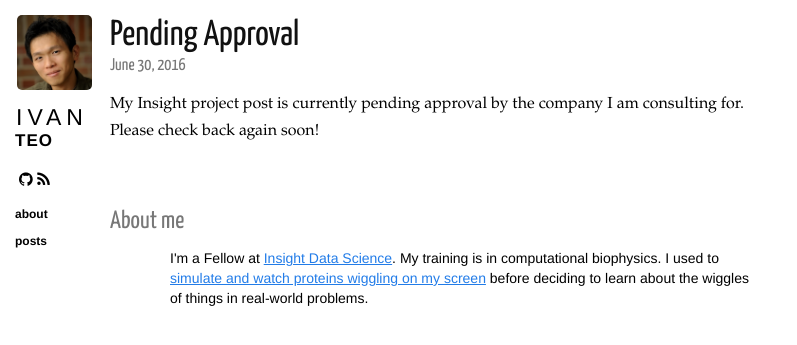
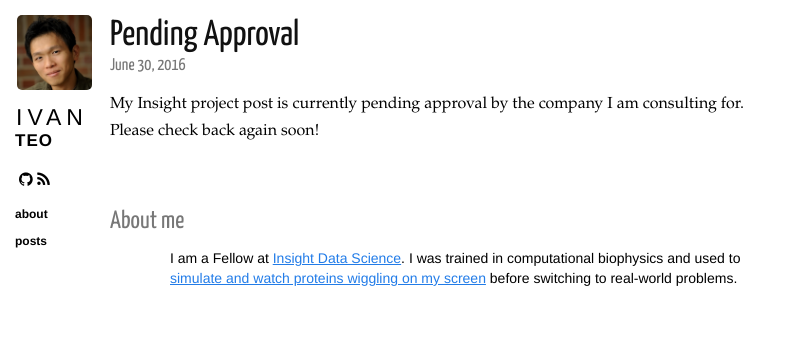
Before and after one commit to ivanteokh/ivanteokh.github.io, a Jekyll site: the page built from _posts/2016-06-22-insight.markdown, in a window 1280 px wide. Shown: the top 345 px of the page, without its empty margins (0-797 px from the left). Built offline with Jekyll 4.4.1, drawn with Linux system fonts in a browser that asks for light colours; nearby versions of some CDN libraries.

Commit message:
newlayout

```diff
--- a/_layouts/post.html
+++ b/_layouts/post.html
@@ -19,8 +19,8 @@ layout: layout
     <section class="copy">
 
       <p>
-      I'm a Fellow at <a href="http://insightdatascience.com">Insight Data Science</a>.
-      My training is in computational biophysics. I used to <a href="http://www.ks.uiuc.edu/~teo7/">simulate and watch proteins wiggling on my screen</a> before deciding to learn about the wiggles of things in real-world problems.
+      I am a Fellow at <a href="http://insightdatascience.com">Insight Data Science</a>.
+      I was trained in computational biophysics and used to <a href="http://www.ks.uiuc.edu/~teo7/">simulate and watch proteins wiggling on my screen</a> before switching to real-world problems.
       </p>
 
     </section>
```
